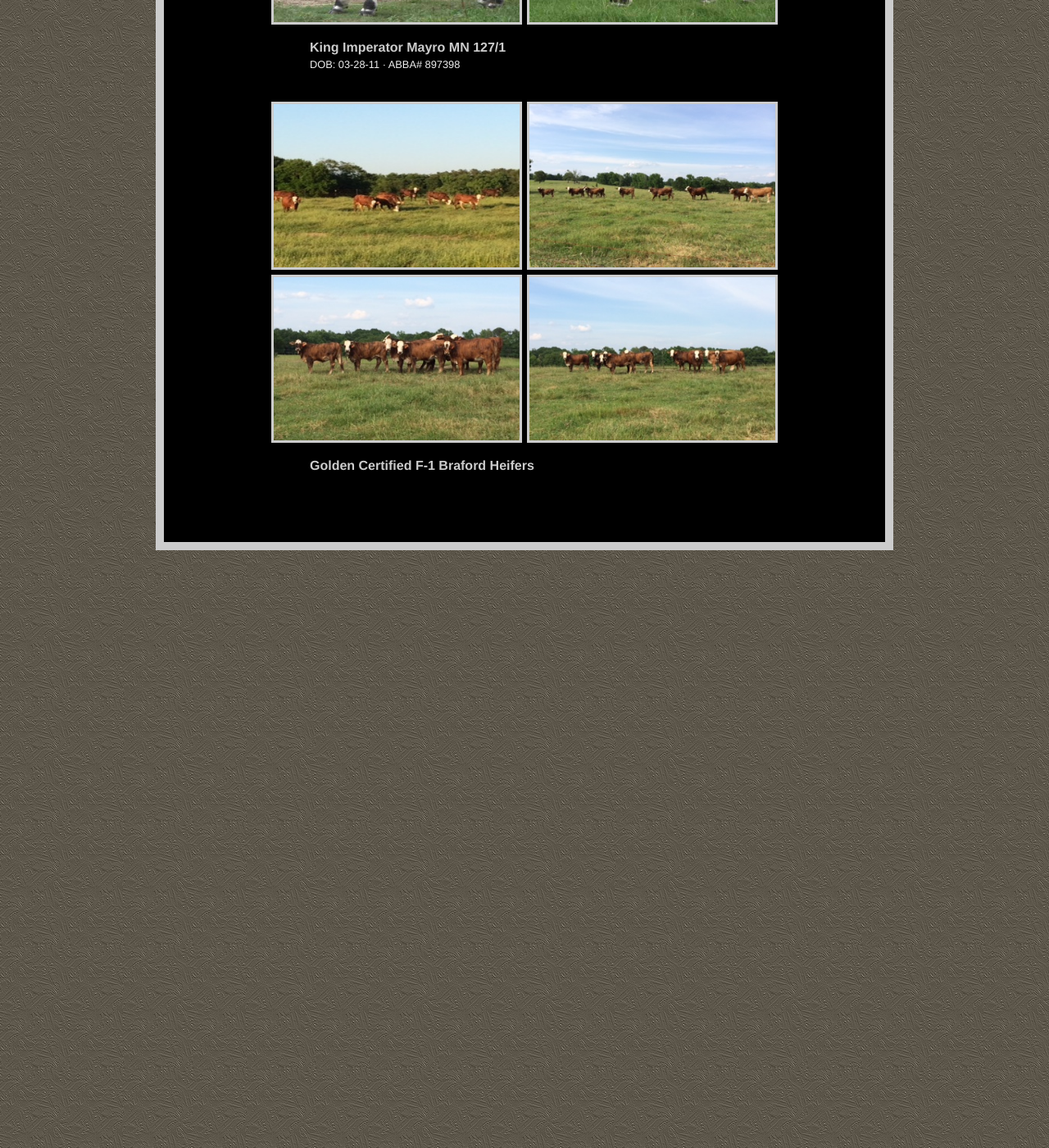
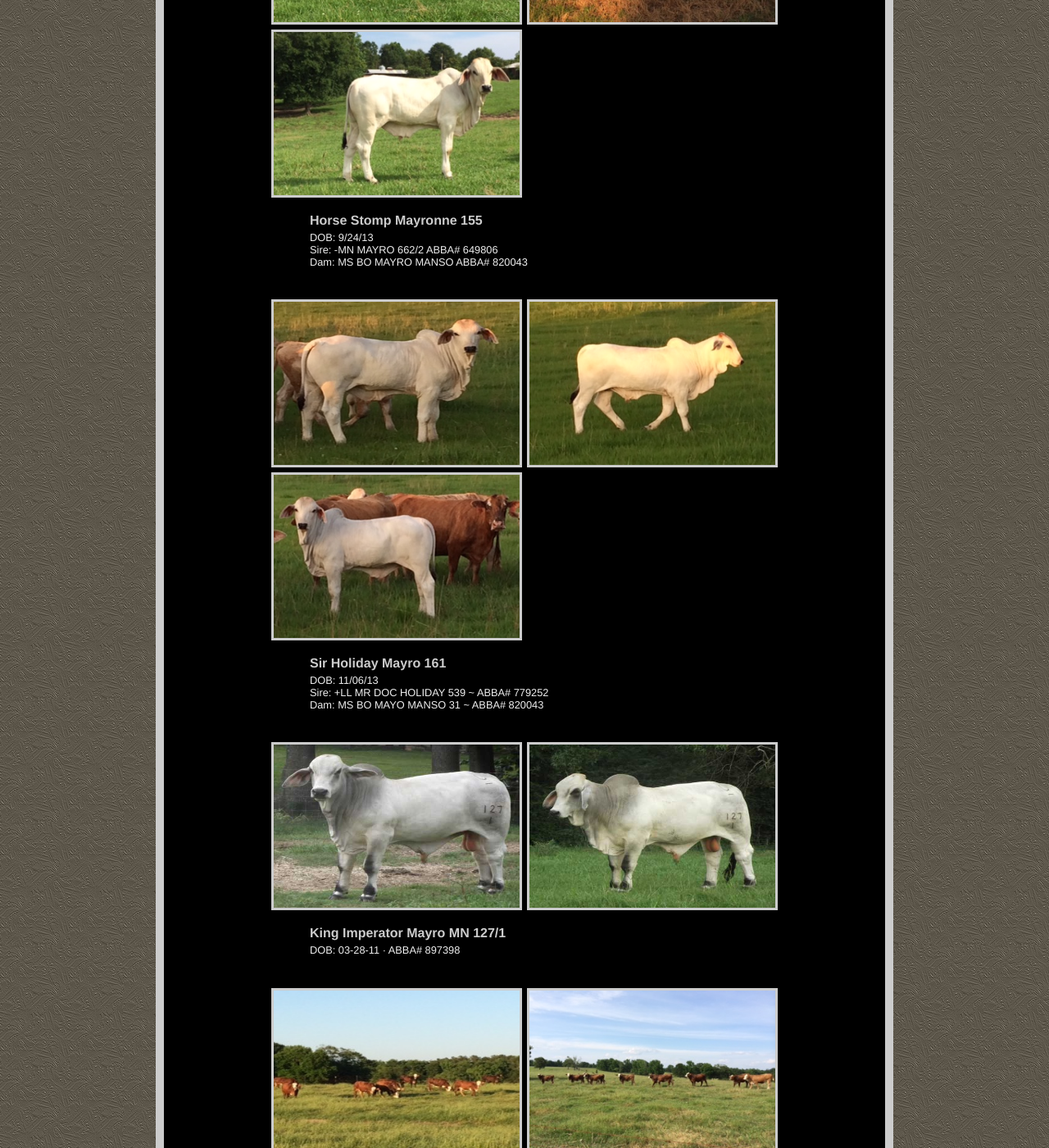
Before and after one commit to jshawl/horsestomp, a Jekyll site: the page built from for-sale.md, in a window 1280 px wide and 1400 px high, scrolled down 648 px. Shown: the whole window at 82% size. Built offline with Jekyll 4.4.1, drawn with Linux system fonts in a browser that asks for light colours.

Commit message:
add new for sale items

```diff
--- a/for-sale.md
+++ b/for-sale.md
@@ -3,6 +3,18 @@ layout: page
 title: For Sale
 permalink: /forsale.html
 cows:
+  - name: Horse Stomp Mayronne 155
+    extra: "DOB:  9/24/13<br> Sire:  -MN MAYRO 662/2 ABBA# 649806<br> Dam: MS BO MAYRO MANSO ABBA# 820043"
+    images:
+      - /images/for-sale/mayronne-155-1.jpeg
+      - /images/for-sale/mayronne-155-2.jpeg
+      - /images/for-sale/mayronne-155-3.jpeg
+  - name: Sir Holiday Mayro 161
+    extra: "DOB: 11/06/13<br> Sire: +LL MR DOC HOLIDAY 539 ~ ABBA# 779252<br> Dam: MS BO MAYO MANSO 31 ~ ABBA# 820043"
+    images:
+      - /images/for-sale/sir-holiday-mayro-161-1.jpeg
+      - /images/for-sale/sir-holiday-mayro-161-2.jpeg
+      - /images/for-sale/sir-holiday-mayro-161-3.jpeg
   - name: King Imperator Mayro MN 127/1
     extra: "DOB: 03-28-11 · ABBA# 897398"
     images:
```
Also changed, not shown: images/for-sale/mayronne-155-1.jpeg (added), images/for-sale/mayronne-155-2.jpeg (added), images/for-sale/mayronne-155-3.jpeg (added), images/for-sale/sir-holiday-mayro-161-1.jpeg (added), images/for-sale/sir-holiday-mayro-161-2.jpeg (added), images/for-sale/sir-holiday-mayro-161-3.jpeg (added).
